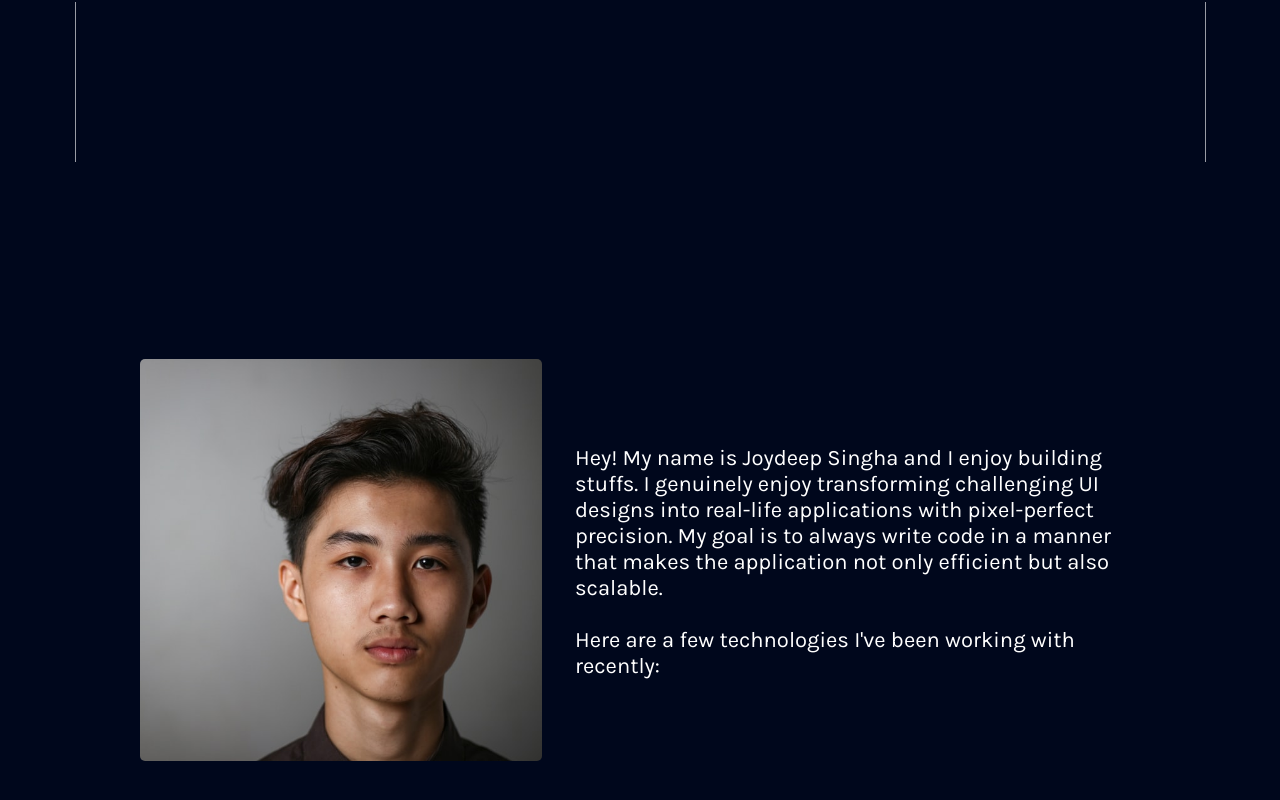
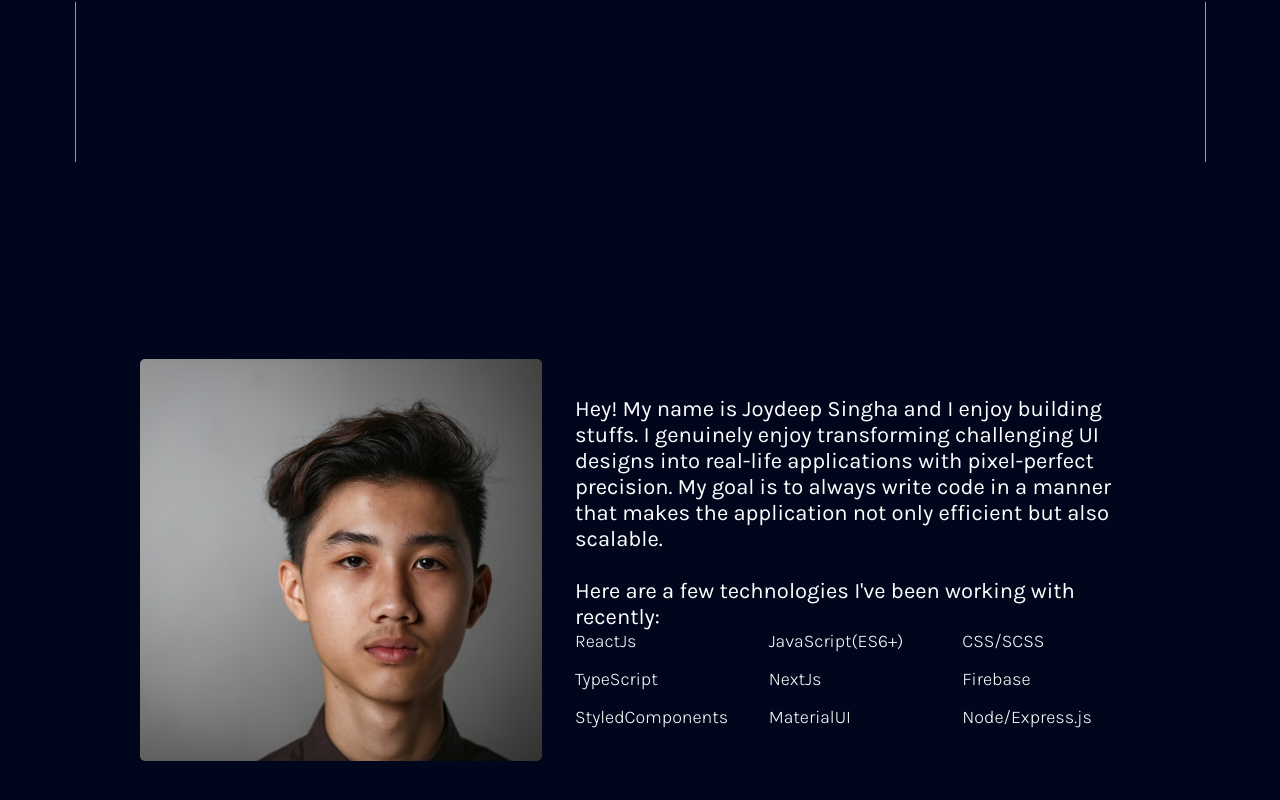
Before and after one commit to Jds-23/curly-robot, a Next.js app: page / in a window 1280 px wide. Shown: the part 638-1438 px from the top of the page. Built offline with nearby package versions, Linux system fonts and the light colour scheme.

Commit message:
feat:technology i have worked with

```diff
--- a/components/AboutMe.js
+++ b/components/AboutMe.js
@@ -13,6 +13,37 @@ const AboutMe = () => {
                     <br />
                 Here are a few technologies I've been working with recently:
                 </p>
+                <TechList>
+                    <TechListItem>
+                        ReactJs
+                    </TechListItem>
+                    <TechListItem>
+                        JavaScript(ES6+)
+                    </TechListItem>
+                    <TechListItem>
+                        CSS/SCSS
+                    </TechListItem>
+
+                    <TechListItem>
+                        TypeScript
+                    </TechListItem>
+                    <TechListItem>
+                        NextJs
+                    </TechListItem>
+                    <TechListItem>
+                        Firebase
+                    </TechListItem>
+
+                    <TechListItem>
+                        StyledComponents
+                    </TechListItem>
+                    <TechListItem>
+                        MaterialUI
+                    </TechListItem>
+                    <TechListItem>
+                        Node/Express.js
+                    </TechListItem>
+                </TechList>
             </TextBox>
         </Container >
     )
@@ -40,6 +71,15 @@ const TextBox = styled.div`
 width:565px;
 font-family: Karla;
 font-style: normal;
-font-weight: normal;
+font-weight: 400;
 font-size: 22px;
 color:#fff`
+const TechList = styled.div`
+display:grid;
+gap: 1rem;
+grid-template-columns: repeat(auto-fill, minmax(168px, 1fr));
+`
+const TechListItem = styled.div`
+font-size:18px;
+font-weight:300;
+`
```
